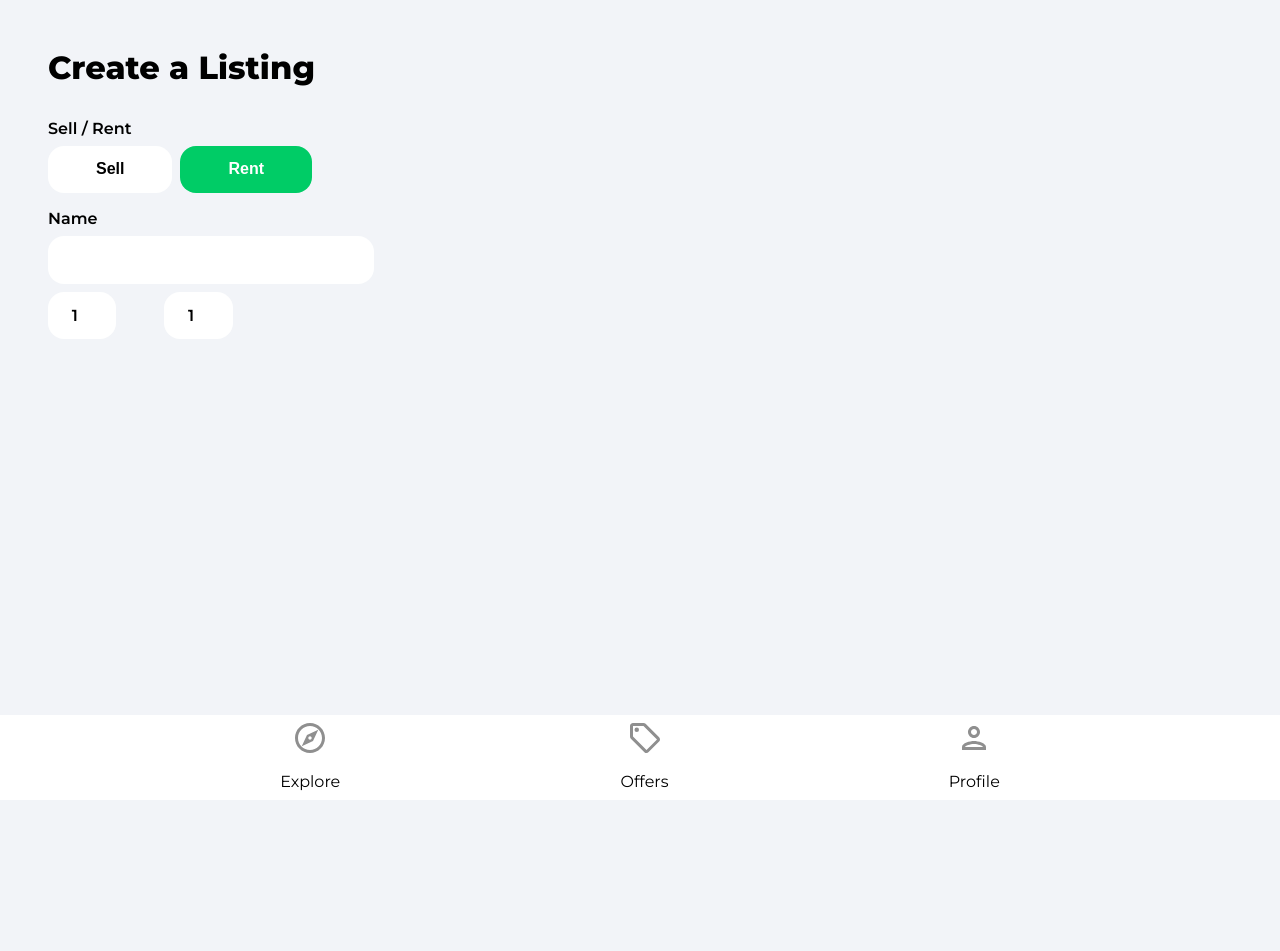
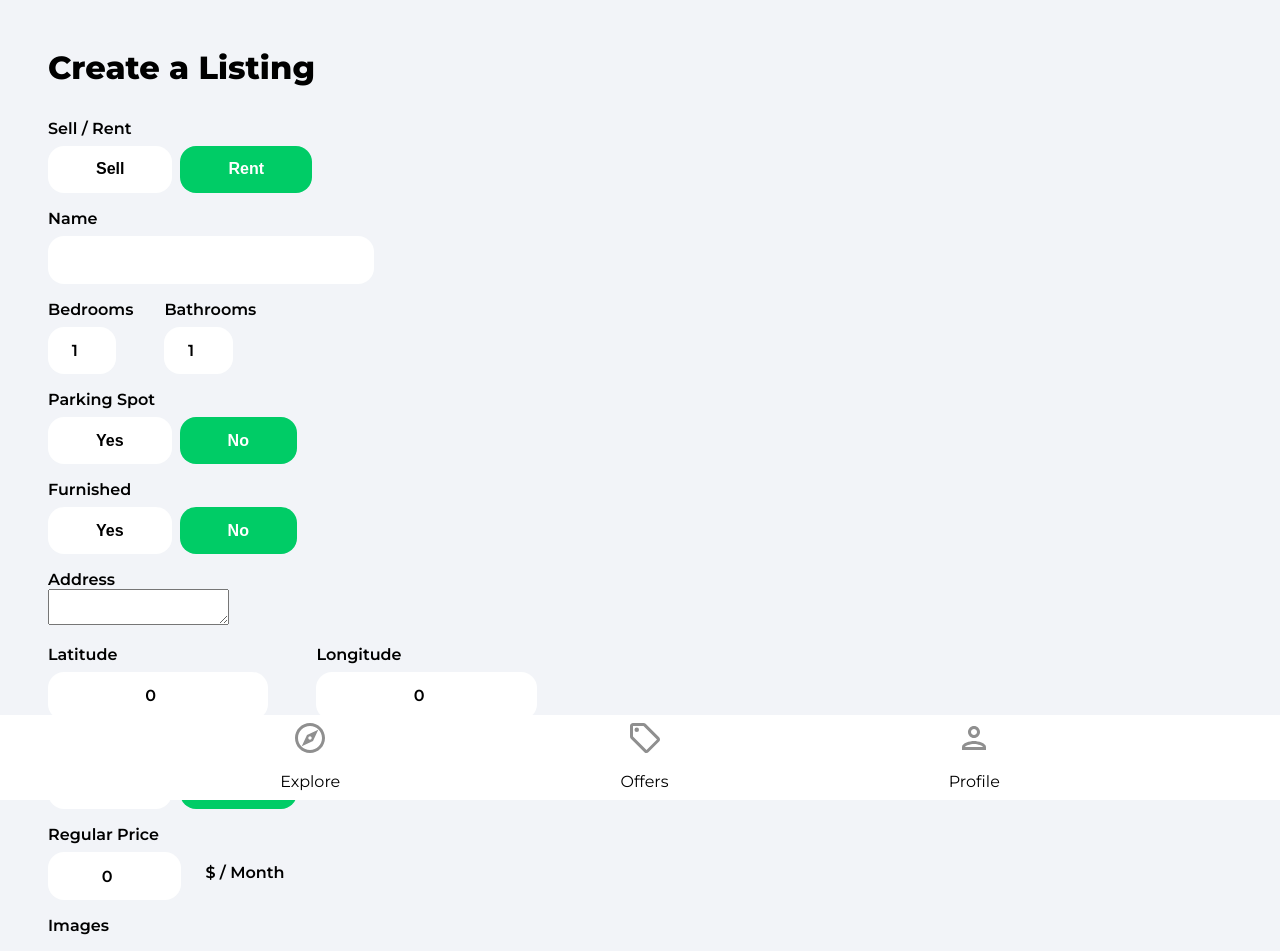
Before and after one commit to guima-seifer/house-marketplace-app, a React (Create React App) app: page /create-listing in a window 1280 px wide. Shown: the top 951 px of the page. Before the commit the page ends 800 px from the top, so only its background shows below. Built offline with nearby package versions, Linux system fonts and the light colour scheme; no server answers; sample sign-in values are in the browser's storage.

Commit message:
create listing

```diff
--- a/src/pages/CreateListing.jsx
+++ b/src/pages/CreateListing.jsx
@@ -6,7 +6,7 @@
 
 function CreateListing() {
   const [loading, setLoading] = useState(false)
-  const [geoLocationEnabled, setGeoLocationEnabled] = useState(true)
+  const [geoLocationEnabled, setGeoLocationEnabled] = useState(false)
   const [formData, setFormData] = useState({
     type: 'rent',
     name: '',
@@ -61,9 +61,32 @@
 
   const onSubmit = (e) => {
     e.preventDefault()
+    console.log(formData)
   }
 
-  const onMutate = (e) => {}
+  const onMutate = (e) => {
+    let boolean = null
+
+    if (e.target.value === 'true') {
+      boolean = true
+    }
+    if (e.target.value === 'false') {
+      boolean = false
+    }
+    //Files
+    if (e.target.files) {
+      setFormData((prevState) => ({ ...prevState, images: e.target.files }))
+    }
+
+    //Text/Booleans/NUmbers
+    if(!e.target.files) {
+        setFormData((prevState) => ({
+            ...prevState,
+            //if the value on the left is null use the one on the right
+            [e.target.id]: boolean ?? e.target.value
+        }))
+    }
+  }
 
   if (loading) {
     return <Spinner />
@@ -111,6 +134,7 @@
 
           <div className='formRooms flex'>
             <div>
+              <label className='formLabel'>Bedrooms</label>
               <input
                 type='number'
                 className='formInputSmall'
@@ -123,6 +147,7 @@
               />
             </div>
             <div>
+              <label className='formLabel'>Bathrooms</label>
               <input
                 type='number'
                 className='formInputSmall'
@@ -135,6 +160,184 @@
               />
             </div>
           </div>
+
+          <label className='formLabel'>Parking Spot</label>
+          <div className='formButtons'>
+            <button
+              type='button'
+              className={parking ? 'formButtonActive' : 'formButton'}
+              id='parking'
+              value={true}
+              onChange={onMutate}
+              required
+            >
+              Yes
+            </button>
+            <button
+              type='button'
+              className={
+                !parking && parking !== null ? 'formButtonActive' : 'formButton'
+              }
+              id='parking'
+              value={false}
+              onChange={onMutate}
+              required
+            >
+              No
+            </button>
+          </div>
+
+          <label className='formLabel'>Furnished</label>
+          <div className='formButtons'>
+            <button
+              type='button'
+              className={furnished ? 'formButtonActive' : 'formButton'}
+              id='furnished'
+              value={true}
+              onChange={onMutate}
+              required
+            >
+              Yes
+            </button>
+            <button
+              type='button'
+              className={
+                !furnished && furnished !== null
+                  ? 'formButtonActive'
+                  : 'formButton'
+              }
+              id='furnished'
+              value={false}
+              onChange={onMutate}
+              required
+            >
+              No
+            </button>
+          </div>
+
+          <label htmlFor='' className='formLabel'>
+            Address
+          </label>
+          <textarea
+            name='formInputAddress'
+            id='address'
+            type='text'
+            value={address}
+            onChange={onMutate}
+            required
+          />
+
+          {!geoLocationEnabled && (
+            <div className='formLatLng flex'>
+              <div>
+                <label htmlFor='' className='formLabel'>
+                  Latitude
+                </label>
+                <input
+                  type='number'
+                  className='formInputSmall'
+                  id='latitude'
+                  value={latitude}
+                  onChange={onMutate}
+                  required
+                />
+              </div>
+              <div>
+                <label htmlFor='' className='formLabel'>
+                  Longitude
+                </label>
+                <input
+                  type='number'
+                  className='formInputSmall'
+                  id='longitude'
+                  value={longitude}
+                  onChange={onMutate}
+                  required
+                />
+              </div>
+            </div>
+          )}
+
+          <label htmlFor='' className='formLabel'>
+            Offer
+          </label>
+          <div className='formButtons'>
+            <button
+              className={offer ? 'formButtonActive' : 'formButton'}
+              type='button'
+              id='offer'
+              value={true}
+              onClick={onMutate}
+            >
+              Yes
+            </button>
+            <button
+              className={
+                !offer && offer !== null ? 'formButtonActive' : 'formButton'
+              }
+              type='button'
+              id='offer'
+              value={true}
+              onClick={onMutate}
+            >
+              No
+            </button>
+          </div>
+
+          <label htmlFor='' className='formLabel'>
+            Regular Price
+          </label>
+          <div className='formPriceDiv'>
+            <input
+              type='number'
+              className='formInputSmall'
+              id='regularPrice'
+              value={regularPrice}
+              onChange={onMutate}
+              min='50'
+              max='750000000'
+              required
+            />
+            {type === 'rent' && <p className='formPriceText'>$ / Month</p>}
+          </div>
+
+          {offer && (
+            <>
+              <label htmlFor='' className='formLabel'>
+                Discounted Price
+              </label>
+              <input
+                type='number'
+                className='formInputSmall'
+                id='discountedPrice'
+                value={discountedPrice}
+                onChange={onMutate}
+                min='50'
+                max='750000000'
+                required
+              />
+            </>
+          )}
+
+          <label htmlFor='' className='formLabel'>
+            Images
+          </label>
+          <p className='imagesInfo'>
+            The first image will be the cover (max 6).
+          </p>
+          <input
+            type='file'
+            className='formInputFile'
+            id='images'
+            onChange={onMutate}
+            max='6'
+            accept='.jpg, .png, .jpeg'
+            multiple
+            required
+          />
+          <button className='primaryButton createListingButton' type='submit'>
+            Create Listing
+          </button>
         </form>
       </main>
     </div>
```
